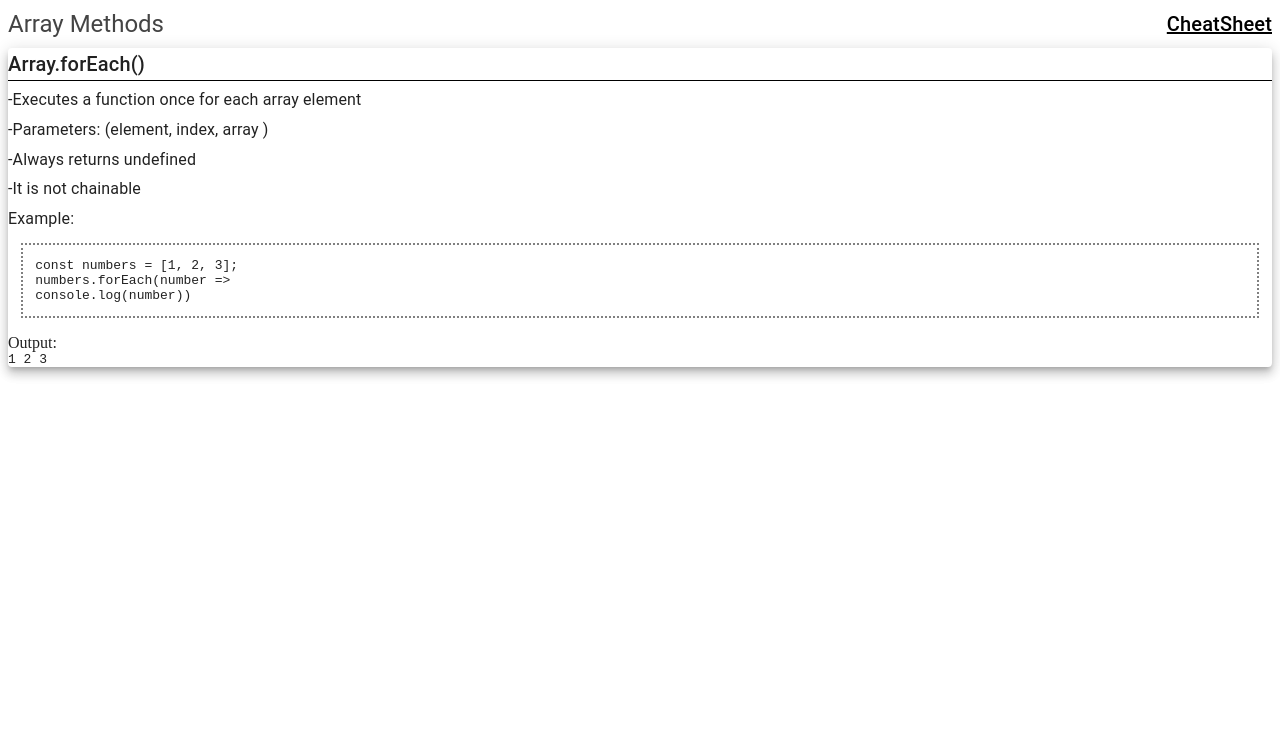
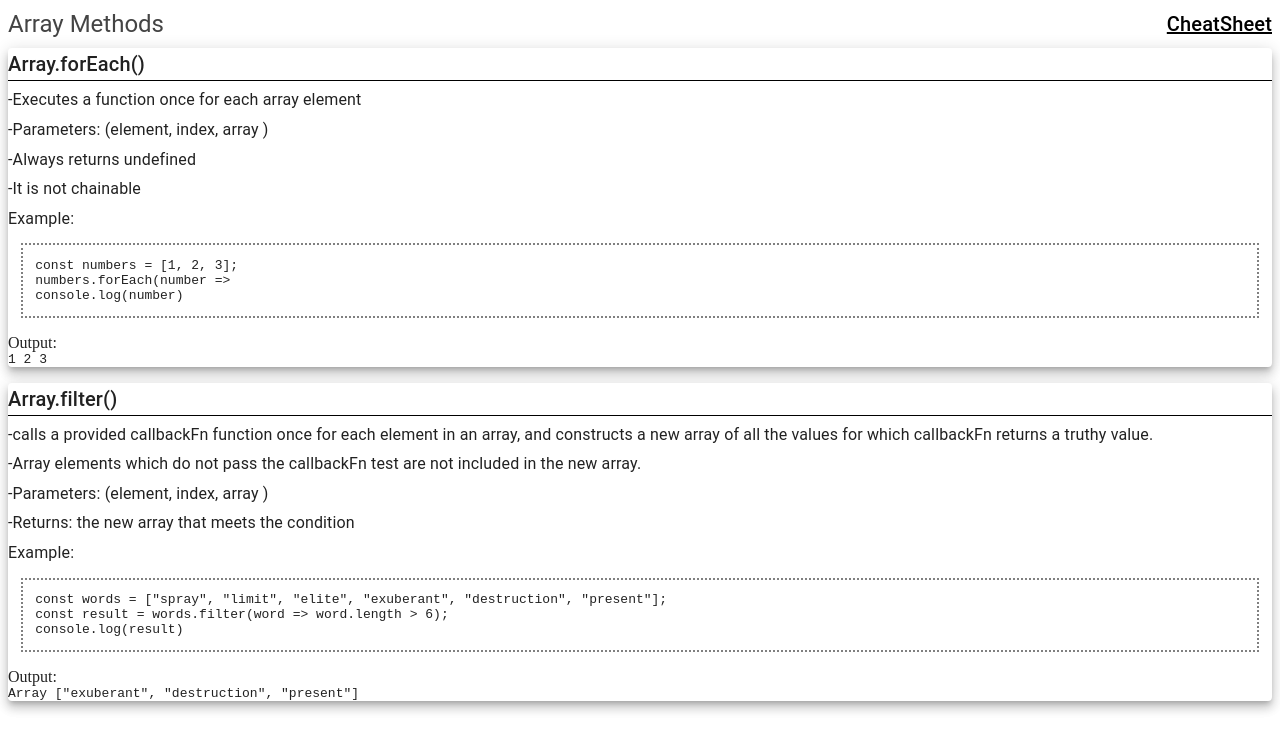
Before and after one commit to Salvador318Alvarez/CheatSheet, a React (Vite) app: page /ArrayMethods in a window 1280 px wide. Shown: the top 750 px of the page. Built offline with nearby package versions, Linux system fonts and the light colour scheme.

Commit message:
added .filter

```diff
--- a/src/JavaScript/ArrayMethods.tsx
+++ b/src/JavaScript/ArrayMethods.tsx
@@ -30,11 +30,38 @@ const ArrayMethods = () => {
             <div className='code'>
                 <code>{'const numbers = [1, 2, 3];'}</code>
                 <code>{'numbers.forEach(number =>'}</code>
-                <code>{'console.log(number))'}    </code>
+                <code>{'console.log(number)'}    </code>
             </div>
             <p>Output:<code>1 2 3</code></p>
 
         </Paper>
+
+        <Paper elevation={7}>
+            <Typography variant="h6" component="h3" gutterBottom>Array.filter()</Typography>
+            <Typography variant='body1' gutterBottom>
+                -calls a provided callbackFn function once for each element in an array, and constructs a new array of all the values for which callbackFn returns a truthy value.
+            </Typography>
+            <Typography variant='body1' gutterBottom>
+                -Array elements which do not pass the callbackFn test are not included in the new array.
+            </Typography>
+            <Typography variant='body1' gutterBottom>
+                -Parameters: (element, index, array )
+            </Typography>
+            <Typography variant='body1' gutterBottom>
+                -Returns: the new array that meets the condition
+            </Typography>
+            <Typography variant='body1'>
+                Example:
+            </Typography>
+            <div className='code'>
+                <code>{'const words = ["spray", "limit", "elite", "exuberant", "destruction", "present"];'}</code>
+                <code>{'const result = words.filter(word => word.length > 6);'}</code>
+                <code>{'console.log(result)'}</code>
+            </div>
+            <p>Output:<code>Array ["exuberant", "destruction", "present"]</code></p>
+
+        </Paper>
+
      </Box>
         </>
     );
```
